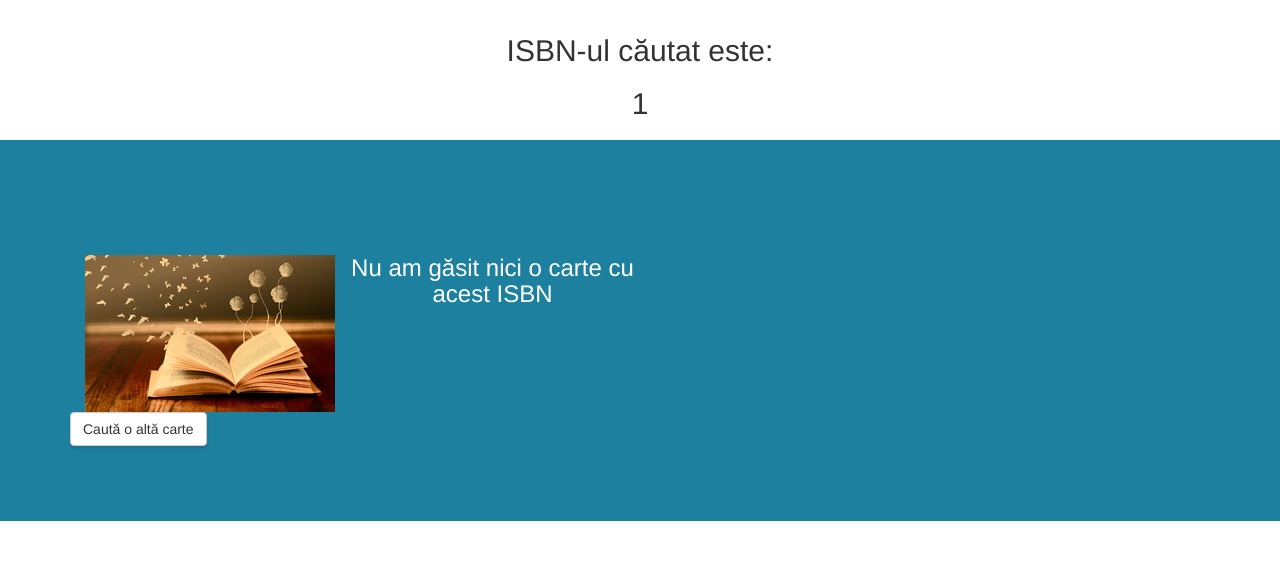
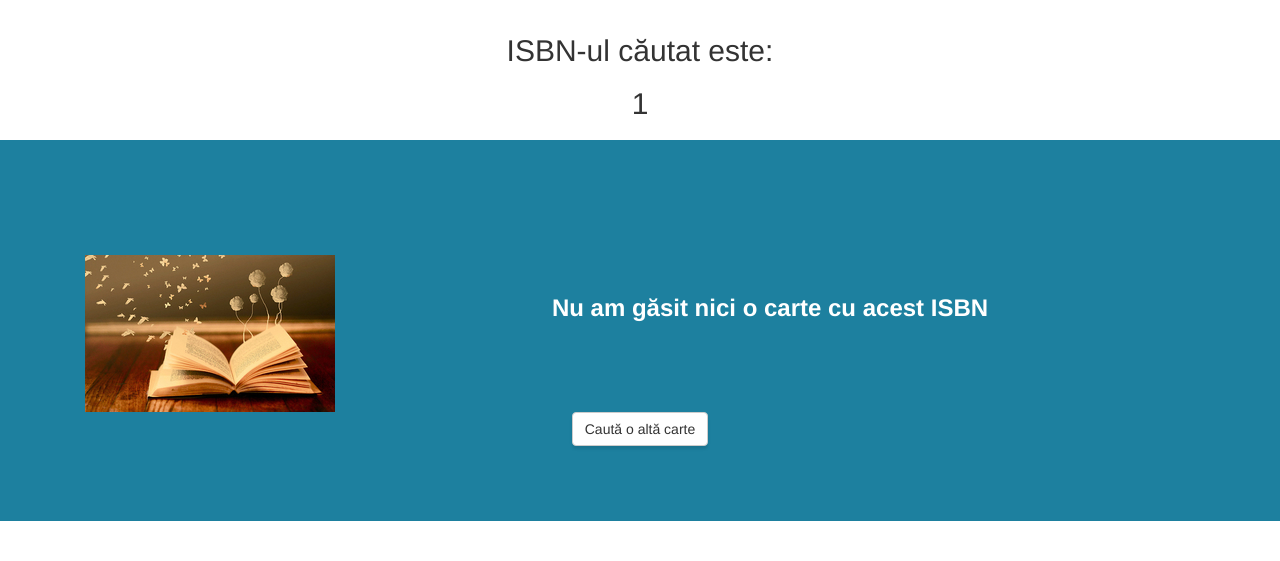
Before and after one commit to mdiannna/Catch-a-book, a Flask app: page /ocr_ISBN/1 in a window 1280 px wide. Shown: the part 56-617 px from the top of the page. Run offline with Flask 2, Linux system fonts and the light colour scheme; data that the repository does not hold is empty; some libraries are stand-ins or nearby versions.

Commit message:
am stilizat pagina de cautare

```diff
--- a/Code/app/ocr.py
+++ b/Code/app/ocr.py
@@ -1,12 +1,12 @@
 # TODO: pip install Pillow
-import PIL.Image
+#import PIL.Image
 # Daca nu merge PIL.image, incearca urmatoarea varianta:
 # import Image
 # TODO: pip install pytesseract
-import pytesseract
+#import pytesseract
 from settings import LANGUAGE, UPLOAD_FOLDER, RECOGNIZE_FOLDER, IMG_NAME
 # import app.isbn
-import isbn
+import app.isbn
 import os
 from app import app
 
--- a/Code/app/templates/search.html
+++ b/Code/app/templates/search.html
@@ -25,9 +25,11 @@
                                     <img src="{{ book.img }}" style="max-width: 160px" class="img img-responsive">
                                 {% else %}
                                     {% if book_second_price.img %}
-                                        <img src="{{ book_second_price.img }}" style="max-width: 160px" class="img img-responsive">
+                                        <img src="{{ book_second_price.img }}" style="max-width: 160px"
+                                             class="img img-responsive">
                                     {% else %}
-                                        <img src="../static/img/book.png" style="max-width: 250px" class="img img-responsive">
+                                        <img src="../static/img/book.png" style="max-width: 250px"
+                                             class="img img-responsive">
                                     {% endif %}
                                 {% endif %}
                             </div>
@@ -50,12 +52,6 @@
                                                 </a>
                                             </h4>
                                         {% endif %}
-                                {% else %}
-                                    <h3 class="media-heading">Nu am găsit nici o carte cu acest ISBN</h3>
-                                    <!--                                     <h4> Autorul cărții: - </h4>
-                                                                        <h4> Cel mai bun preț: - </h4>
-                                                                        <h4> Librăria: - </h4> -->
-                                {% endif %}
                                     </div>
                                     <div class="col-md-6">
                                         {% if book_second_price %}
@@ -63,14 +59,18 @@
                                             <h4> Librărie: {{ book_second_price.library.name }} </h4>
                                             {% if book_second_price.link %}
                                                 <h4> Link:
-                                            <a target="_blank" href="{{ book_second_price.link }}" class="white-link">
+                                                    <a target="_blank" href="{{ book_second_price.link }}"
+                                                       class="white-link">
                                                         {{ book_second_price.link }}
                                                     </a>
                                                 </h4>
                                             {% endif %}
                                         {% endif %}
-
                                     </div>
+                                {% else %}
+                                    <br> <br>
+                                    <h3 class="media-heading"><b>Nu am găsit nici o carte cu acest ISBN</b></h3>
+                                {% endif %}
                             </div>
                         </div>
                         <a target="_blank" href="/" class="btn btn-default">Caută o altă carte</a>
@@ -83,9 +83,9 @@
 
     <section id="recommended_books" class="bg-white">
         <div class="container">
+            {% if recommended_books %}
                 <h2 class="text-center">Lista cărților recomandate</h2>
                 <hr>
-            {% if recommended_books %}
                 <div style="width: 100%">
                     <hr>
                     {% for book in recommended_books %}
@@ -105,7 +105,7 @@
                                     <p>autor: {{ book.author }}</p>
                                     <p>isbn: {{ book.isbn }}</p>
                                     <p>pret: {{ book.price }}</p>
-                                    <p>link: <a target="_blank" href="{{ book.link }}"> {{book.link}} </a></p>
+                                    <p>link: <a target="_blank" href="{{ book.link }}"> {{ book.link }} </a></p>
                                     <p>editura: {{ book.publisher }}</p>
                                     <p>librarie: {{ book.library.name }}</p>
                                     <hr>
@@ -114,11 +114,10 @@
                         </div>
                     {% endfor %}
                 </div>
+            {% endif %}
+        </div>
+    </section>
 
-                </div>
-
-                </section>
-            {% endif %}
 
 
 {% endblock %}
```
Lines whose indentation alone changed are shown as unchanged.
